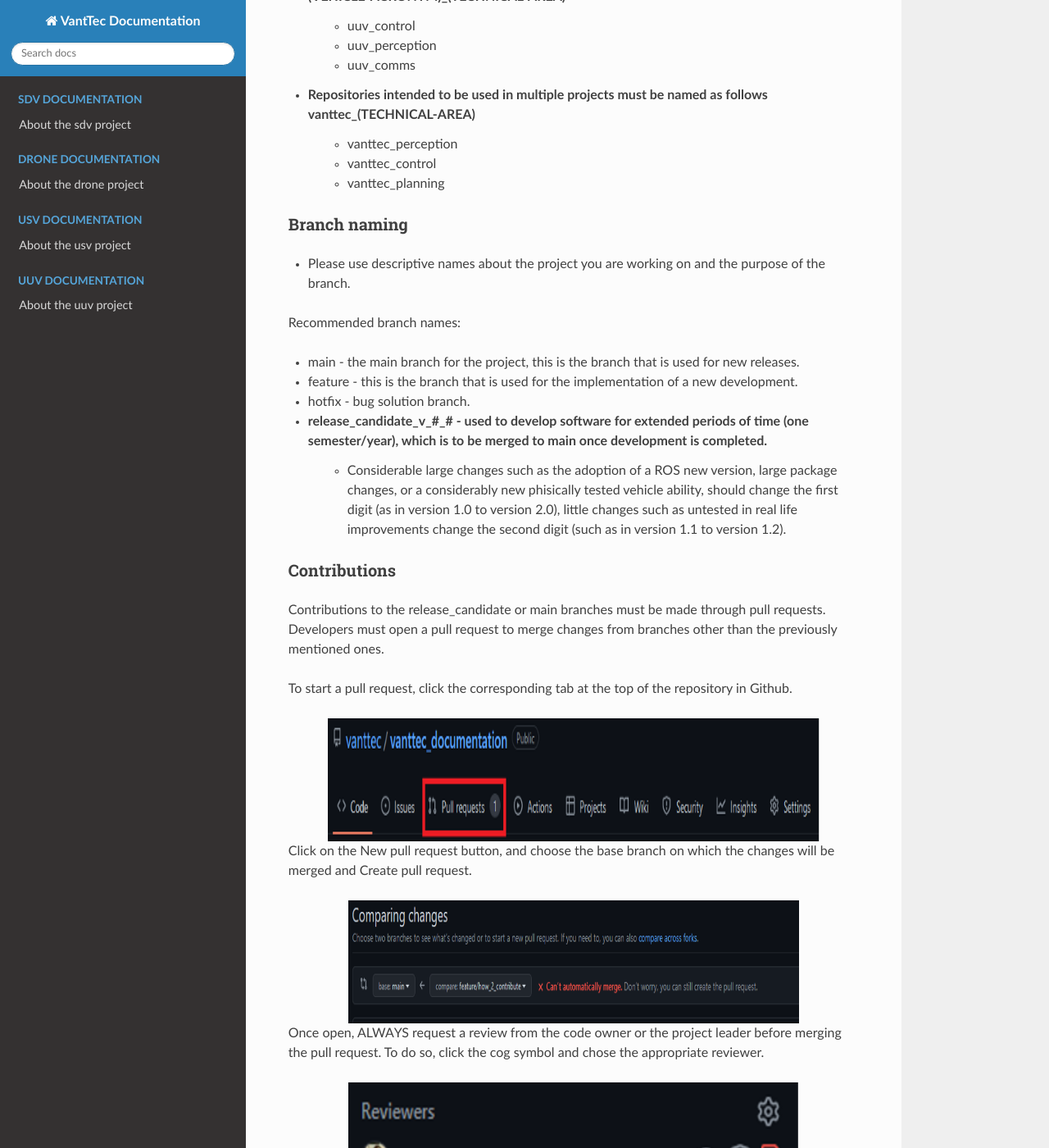
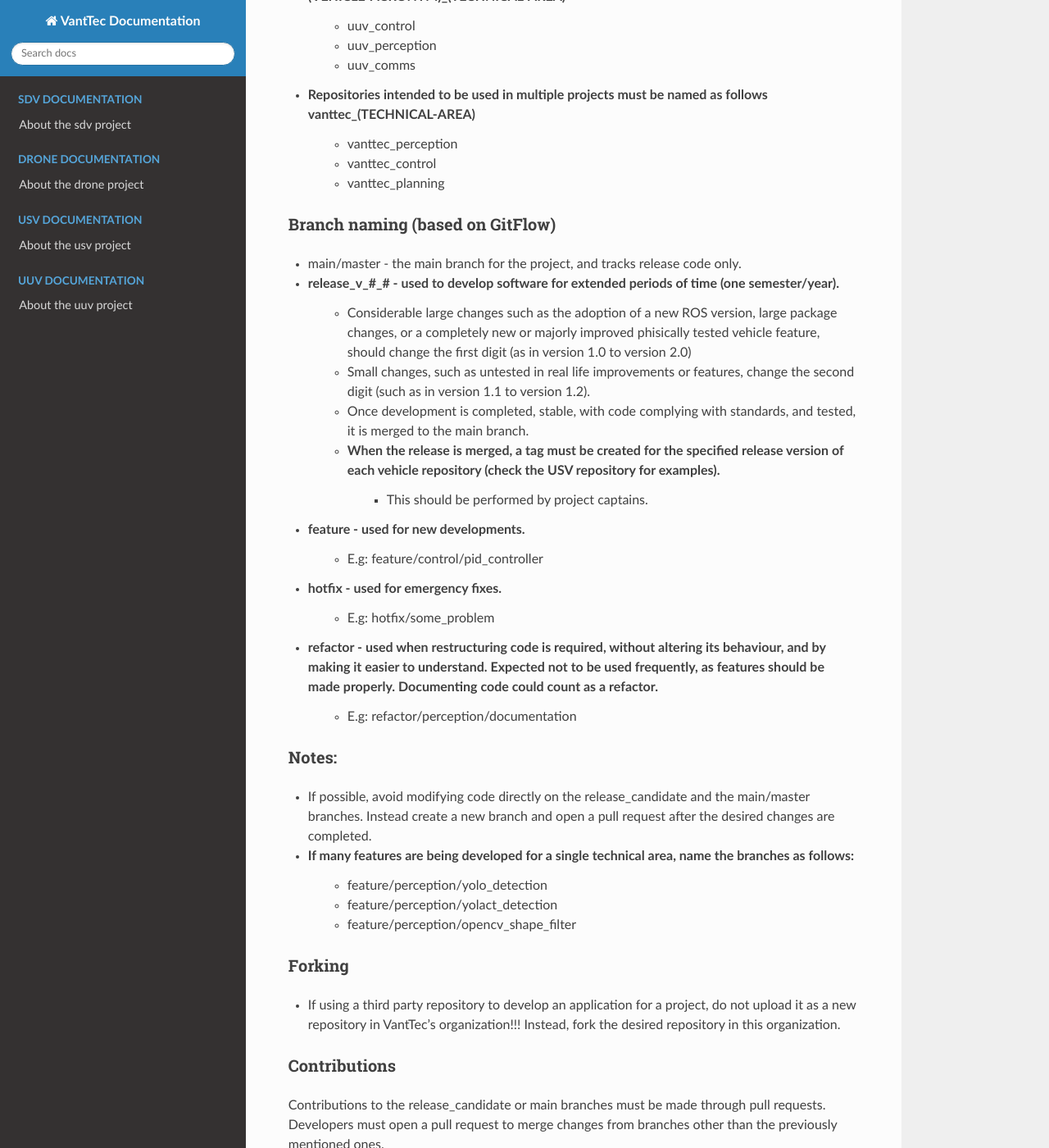
Before and after one commit to vanttec/vanttec_documentation, a Sphinx documentation site: the page built from source/vsd/vsd_git.rst, in a window 1280 px wide and 1400 px high, scrolled down 1018 px. Shown: the whole window at 82% size. Built offline with Sphinx 7.4.7 and the Read the Docs theme 2.0.0, drawn with Linux system fonts in a browser that asks for light colours; pages that are not in the unit, such as notebooks, are missing from menus; some of the changed text lies outside the part shown.

```diff
--- a/source/vanttec_software_development.rst
+++ b/source/vanttec_software_development.rst
@@ -1,6 +1,8 @@
 .. _vsd_call:
+
 About our software development
-=================================
+==============================
+
 The software documentation process, programming standards, validation testing methods, and some other useful information is described in the current section, required for VantTec software documentation.
 
 .. toctree::
--- a/source/vsd/vsd_git.rst
+++ b/source/vsd/vsd_git.rst
@@ -23,7 +23,7 @@ Git standards and recommendations for VantTec
 Repository naming
 -----------------
 
-* Repositories must have short descriptive names, separated by underscores. Vehicle projects should be named as vanttec_(VEHICLE-ACRONYM)
+* Repositories must have short descriptive names, separated by underscores. Vehicle projects must be named as vanttec_(VEHICLE-ACRONYM)
     * vanttec_uuv
     * vanttec_sdv
     * vanttec_drone/uav
@@ -39,18 +39,38 @@ Repository naming
     * vanttec_control
     * vanttec_planning
 
-Branch naming
--------------
 
-* Please use descriptive names about the project you are working on and the purpose of the branch.
 
-Recommended branch names:
+Branch naming (based on GitFlow)
+--------------------------------
 
-* main - the main branch for the project, this is the branch that is used for new releases.
-* feature - this is the branch that is used for the implementation of a new development.
-* hotfix - bug solution branch.
-* release_candidate_v_#_# - used to develop software for extended periods of time (one semester/year), which is to be merged to main once development is completed.
-    * Considerable large changes such as the adoption of a ROS new version, large package changes, or a considerably new phisically tested vehicle ability, should change the first digit (as in version 1.0 to version 2.0), little changes such as untested in real life improvements change the second digit (such as in version 1.1 to version 1.2).
+* main/master - the main branch for the project, and tracks release code only.
+* release_v_#_# - used to develop software for extended periods of time (one semester/year).
+    * Considerable large changes such as the adoption of a new ROS version, large package changes, or a completely new or majorly improved phisically tested vehicle feature, should change the first digit (as in version 1.0 to version 2.0)
+    * Small changes, such as untested in real life improvements or features, change the second digit (such as in version 1.1 to version 1.2).
+    * Once development is completed, stable, with code complying with standards, and tested, it is merged to the main branch.
+    * When the release is merged, a tag must be created for the specified release version of each vehicle repository (check the USV repository for examples).
+        * This should be performed by project captains.
+* feature - used for new developments.
+    * E.g: feature/control/pid_controller
+* hotfix - used for emergency fixes.
+    * E.g: hotfix/some_problem
+* refactor - used when restructuring code is required, without altering its behaviour, and by making it easier to understand. Expected not to be used frequently, as features should be made properly. Documenting code could count as a refactor.
+    * E.g: refactor/perception/documentation
+
+Notes:
+------
+
+* If possible, avoid modifying code directly on the release_candidate and the main/master branches. Instead create a new branch and open a pull request after the desired changes are completed.
+* If many features are being developed for a single technical area, name the branches as follows:
+    * feature/perception/yolo_detection
+    * feature/perception/yolact_detection
+    * feature/perception/opencv_shape_filter
+
+Forking
+-------
+
+* If using a third party repository to develop an application for a project, do not upload it as a new repository in VantTec's organization!!! Instead, fork the desired repository in this organization.
 
 Contributions
 -------------
```
Also changed, not shown: source/vsd/vsd_programming_standards.rst (+41 -33 lines).
